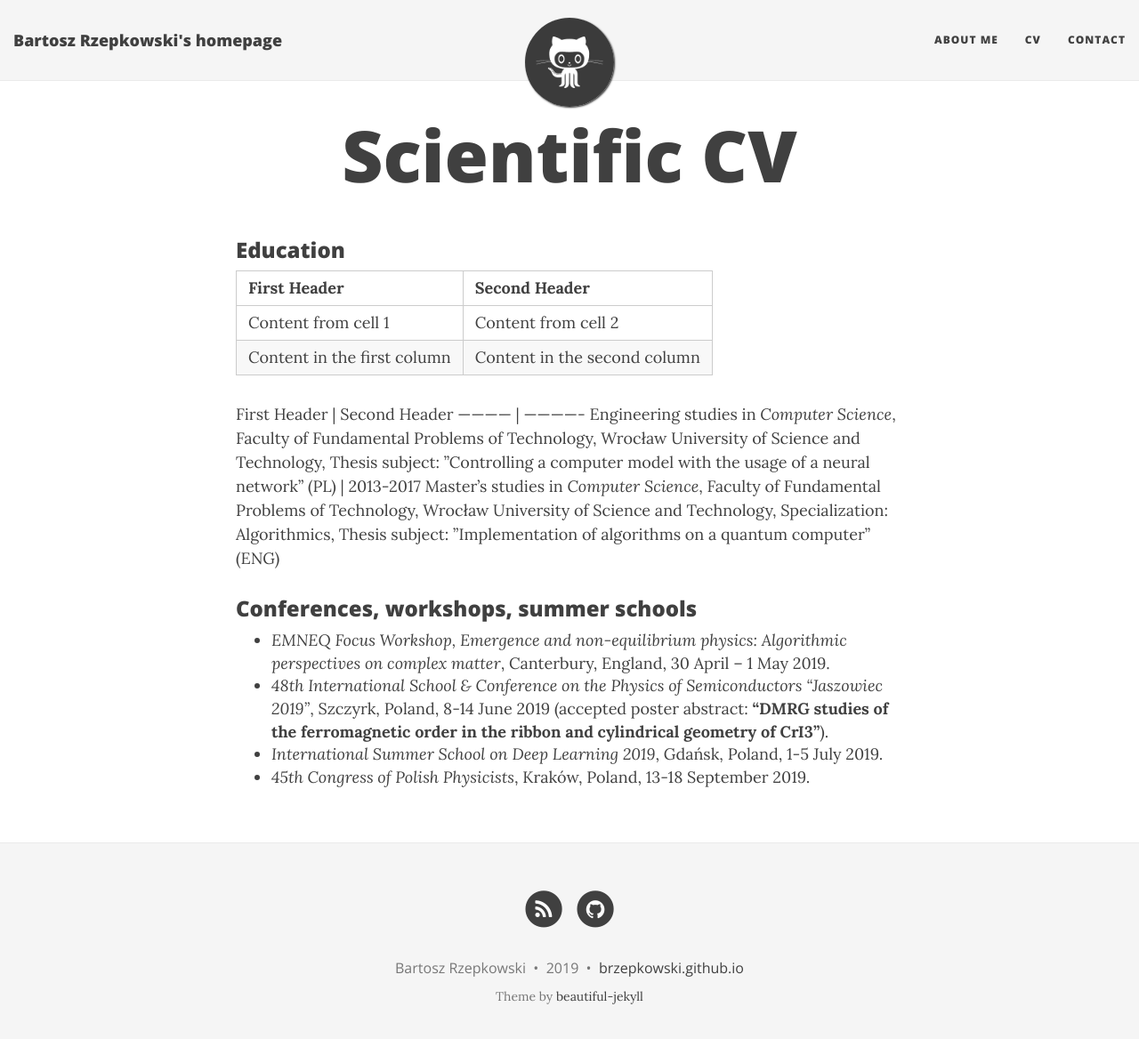
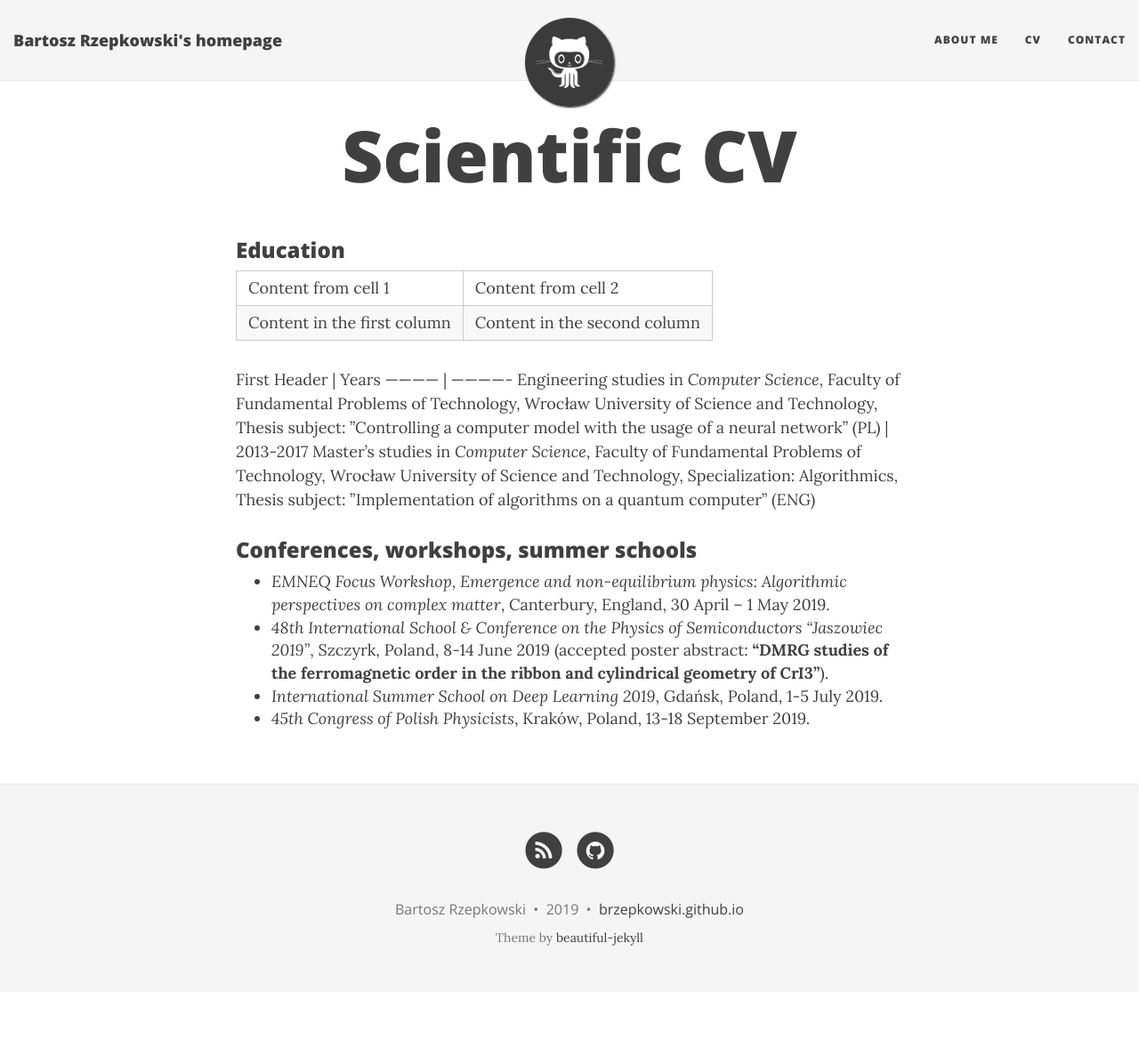
Before and after one commit to brzepkowski/brzepkowski.github.io, a Jekyll site: the page built from cv.md, in a window 1280 px wide and 1181 px high. Shown: the top 1168 px of the window at 89% size. Built offline with Jekyll 4.4.1, drawn with Linux system fonts in a browser that asks for light colours; nearby versions of some CDN libraries.

Commit message:
Test of removal of table headers.

```diff
--- a/cv.md
+++ b/cv.md
@@ -5,7 +5,6 @@ title: Scientific CV
 
 ### Education
 
-First Header | Second Header
 ------------ | -------------
 Content from cell 1 | Content from cell 2
 Content in the first column | Content in the second column
@@ -13,7 +12,7 @@ Content in the first column | Content in the second column
 
 
 
-First Header | Second Header
+First Header | Years
 ------------ | -------------
 Engineering studies in *Computer Science*, Faculty of Fundamental Problems of Technology,
 Wrocław University of Science and Technology,
```
